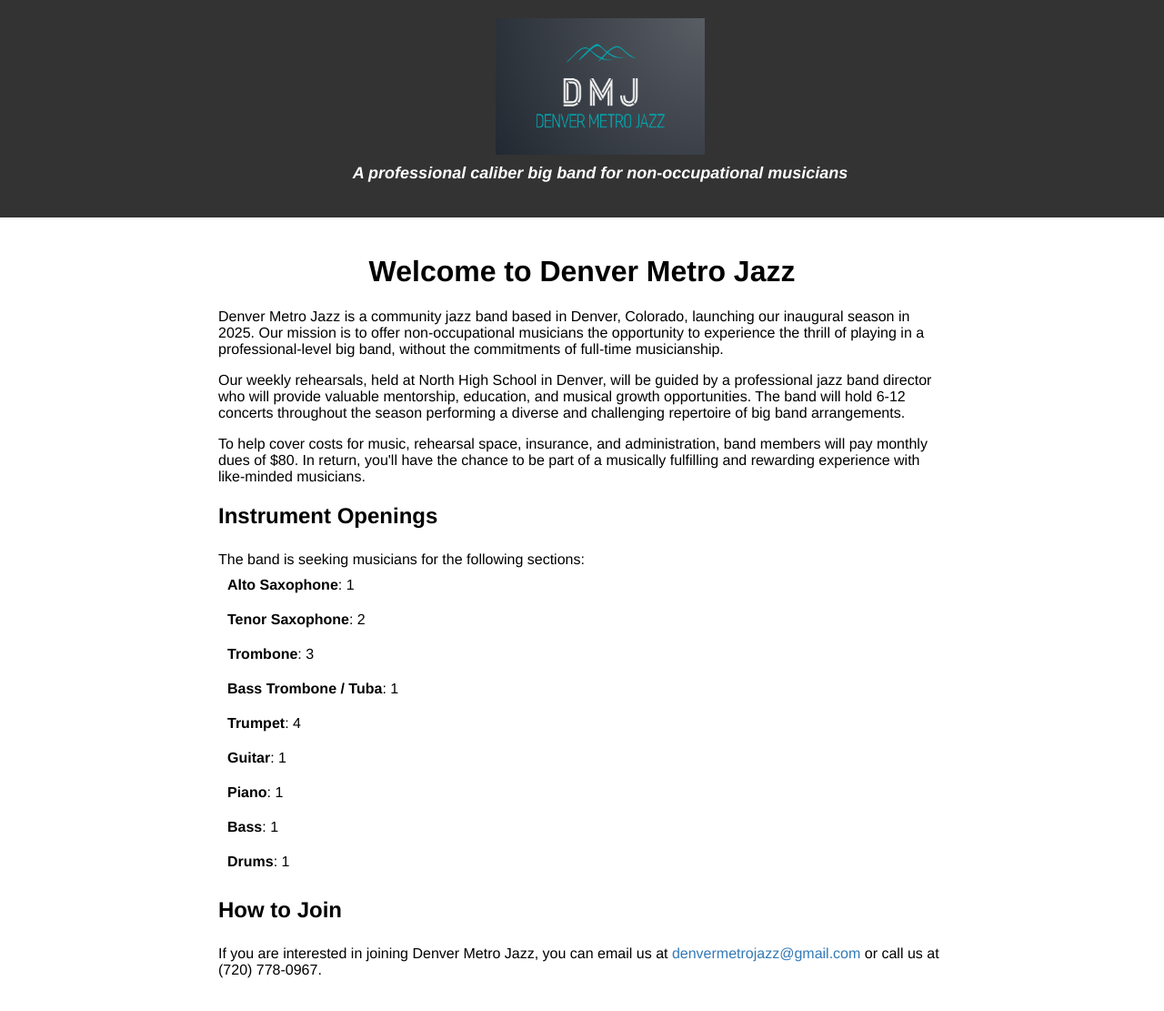
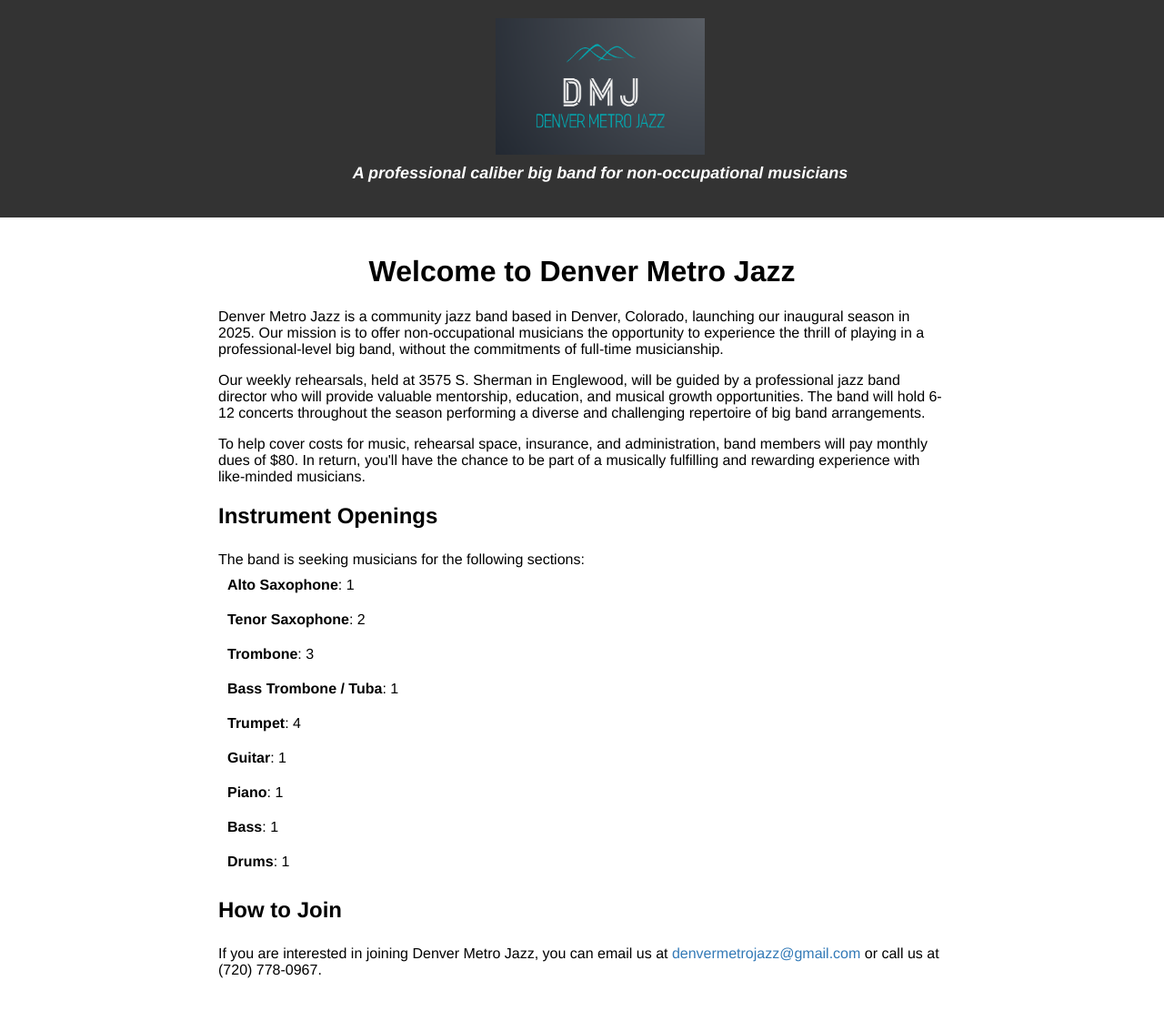
Before and after one commit to iking96/denvermetrojazz.io, a Jekyll site: the page built from index.html, in a window 1280 px wide. Shown: the whole page at 91% size. Built offline with Jekyll 4.4.1, drawn with Linux system fonts in a browser that asks for light colours.

Commit message:
location change

```diff
--- a/index.html
+++ b/index.html
@@ -9,7 +9,7 @@ layout: site-layout
     Denver Metro Jazz is a community jazz band based in Denver, Colorado, launching our inaugural season in 2025. Our mission is to offer non-occupational musicians the opportunity to experience the thrill of playing in a professional-level big band, without the commitments of full-time musicianship.
   </p>
   <p>
-    Our weekly rehearsals, held at North High School in Denver, will be guided by a professional jazz band director who will provide valuable mentorship, education, and musical growth opportunities. The band will hold 6-12 concerts throughout the season performing a diverse and challenging repertoire of big band arrangements.
+    Our weekly rehearsals, held at 3575 S. Sherman in Englewood, will be guided by a professional jazz band director who will provide valuable mentorship, education, and musical growth opportunities. The band will hold 6-12 concerts throughout the season performing a diverse and challenging repertoire of big band arrangements.
   </p>
   <p>
     To help cover costs for music, rehearsal space, insurance, and administration, band members will pay monthly dues of $80. In return, you'll have the chance to be part of a musically fulfilling and rewarding experience with like-minded musicians.
```
